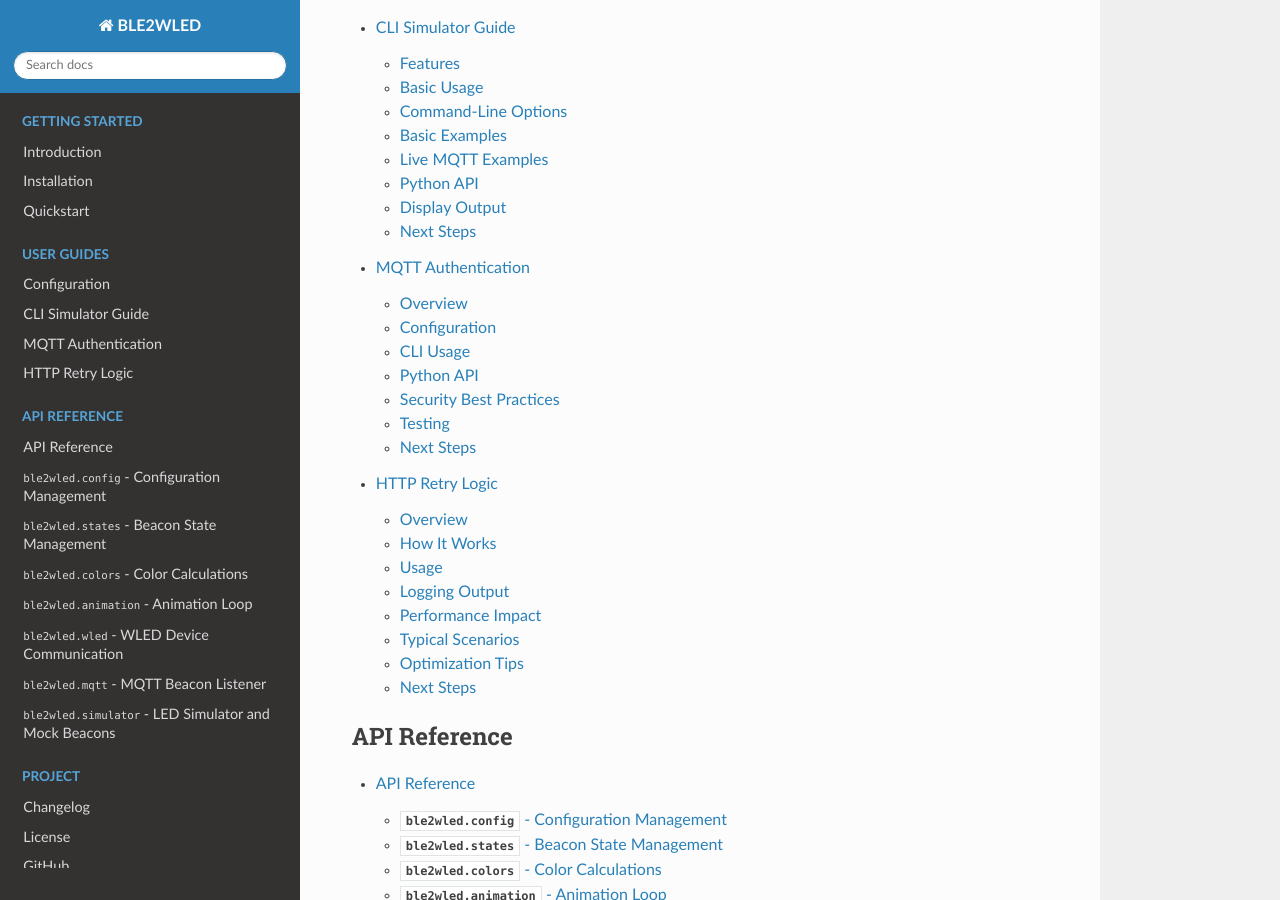
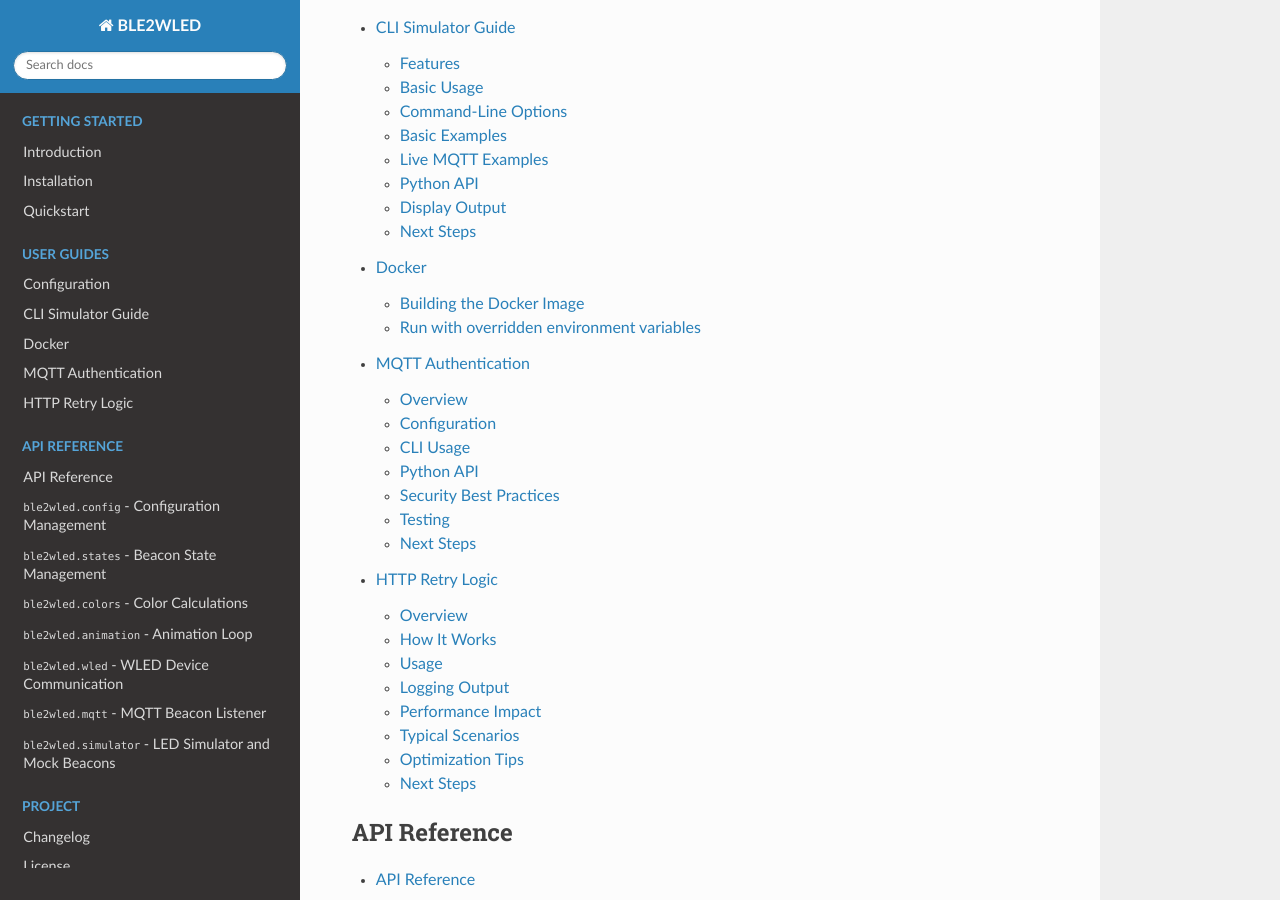
Before and after one commit to tobus3000/ble2wled, a Sphinx documentation site: the page built from docs/source/index.rst, in a window 1280 px wide and 900 px high, scrolled down 1044 px. Built offline with Sphinx 7.4.7 and the Read the Docs theme 3.1.0, drawn with Linux system fonts in a browser that asks for light colours; some of the changed lines change nothing that is shown.

Commit message:
docs(docker): :memo: Add Docker instructions to project documentation.

```diff
--- /dev/null
+++ b/docs/source/guides/docker.rst
@@ -0,0 +1,35 @@
+Docker
+======
+
+Ble2WLED can be run inside a Docker container. This is especially useful for running the application on systems where Python is not installed or where you want to isolate the application from the host system.
+
+Building the Docker Image
+---------------------------
+
+To build the Docker image, run the following command in the root directory of the project:
+
+.. code-block:: bash
+    docker build -t ble2wled .
+
+This will create a Docker image named `ble2wled`.
+
+Run with overridden environment variables
+-----------------------------------------
+
+You can run the Docker container with environment variables overridden using the `-e` flag. For example:
+
+.. code-block:: bash
+    docker run -d \
+        --name ble2wled \
+        --network host \
+        -e WLED_HOST=wled.local \
+        -e MQTT_BROKER=192.168.1.10 \
+        -e MQTT_PASSWORD=supersecret \
+        ble2wled
+
+This command runs the `ble2wled` container in detached mode, using the host network, and sets the specified environment variables.
+
+🔎 Note: `--network host` is often required for:
+- mDNS (wled.local)
+- UDP output
+- local MQTT brokers
--- a/docs/source/index.rst
+++ b/docs/source/index.rst
@@ -17,6 +17,7 @@
 
    guides/configuration
    guides/cli_simulator
+   guides/docker
    guides/mqtt_authentication
    guides/http_retry_logic
 
```
